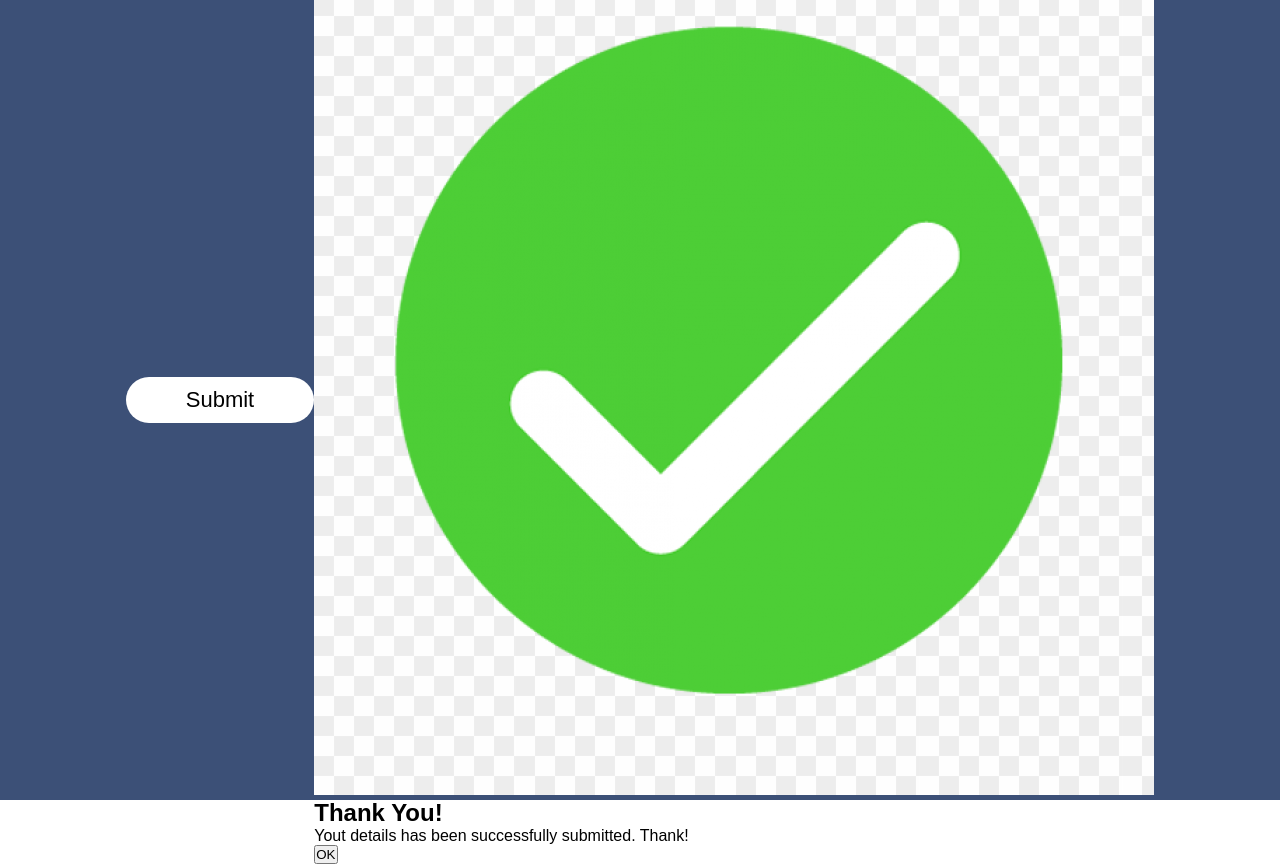
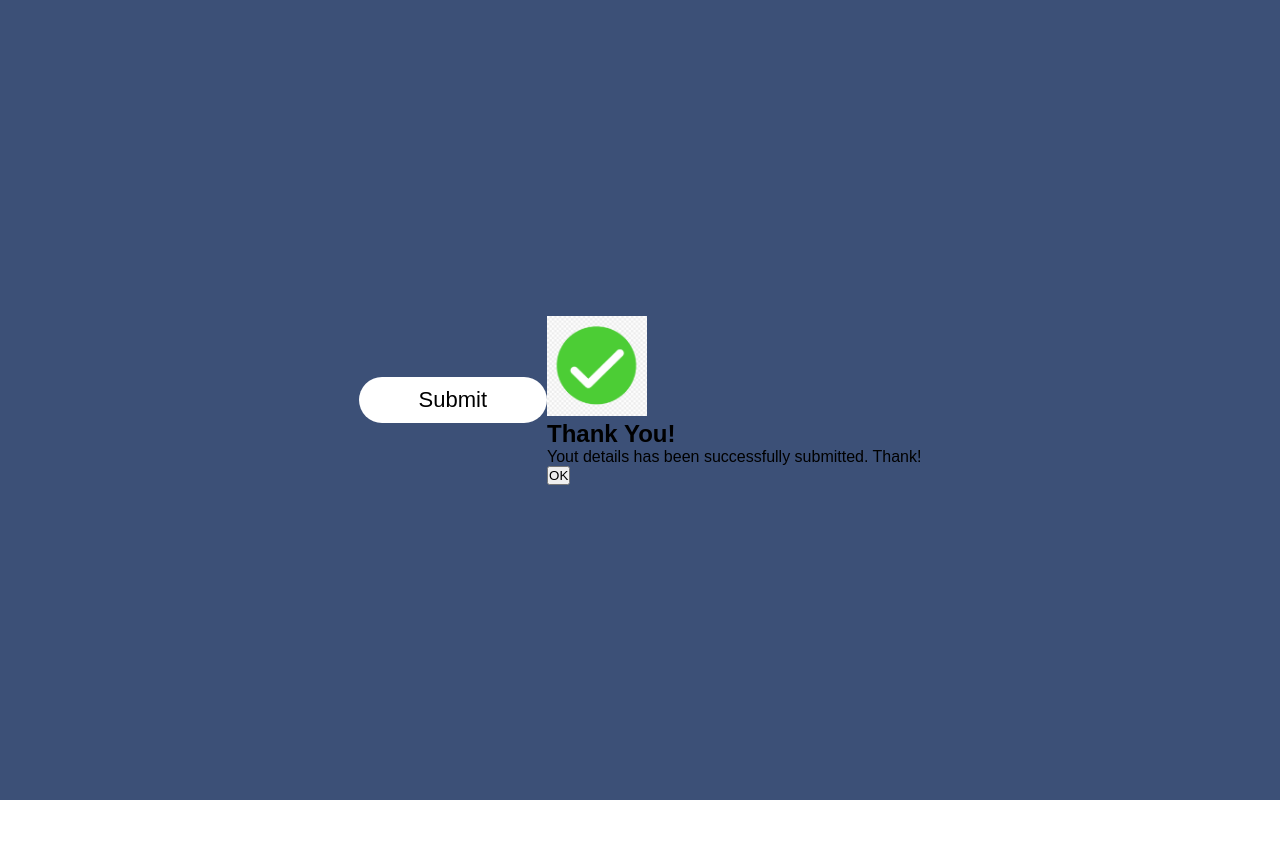
Before and after one commit to Sizwe10/A-Popup, a plain HTML site: page index.html in a window 1280 px wide. After the commit the page ends 800 px from the top, so only its background shows below. Drawn offline with Linux system fonts and the light colour scheme.

Commit message:
added width and height

```diff
--- a/index.html
+++ b/index.html
@@ -11,7 +11,7 @@
       <div class="container">
         <button type="submit" class="btn">Submit</button>
          <div class="popup">
-                <img src="green-round-check-tick-mark-icon-free-11642102801avwgbr13jx - Copy.png">
+                <img src="green-round-check-tick-mark-icon-free-11642102801avwgbr13jx - Copy.png" width="100" height="100">
                 <h2>Thank You!</h2>
                 <p>Yout details has been successfully submitted. Thank!</p>
                 <button type="button">OK</button>
```
